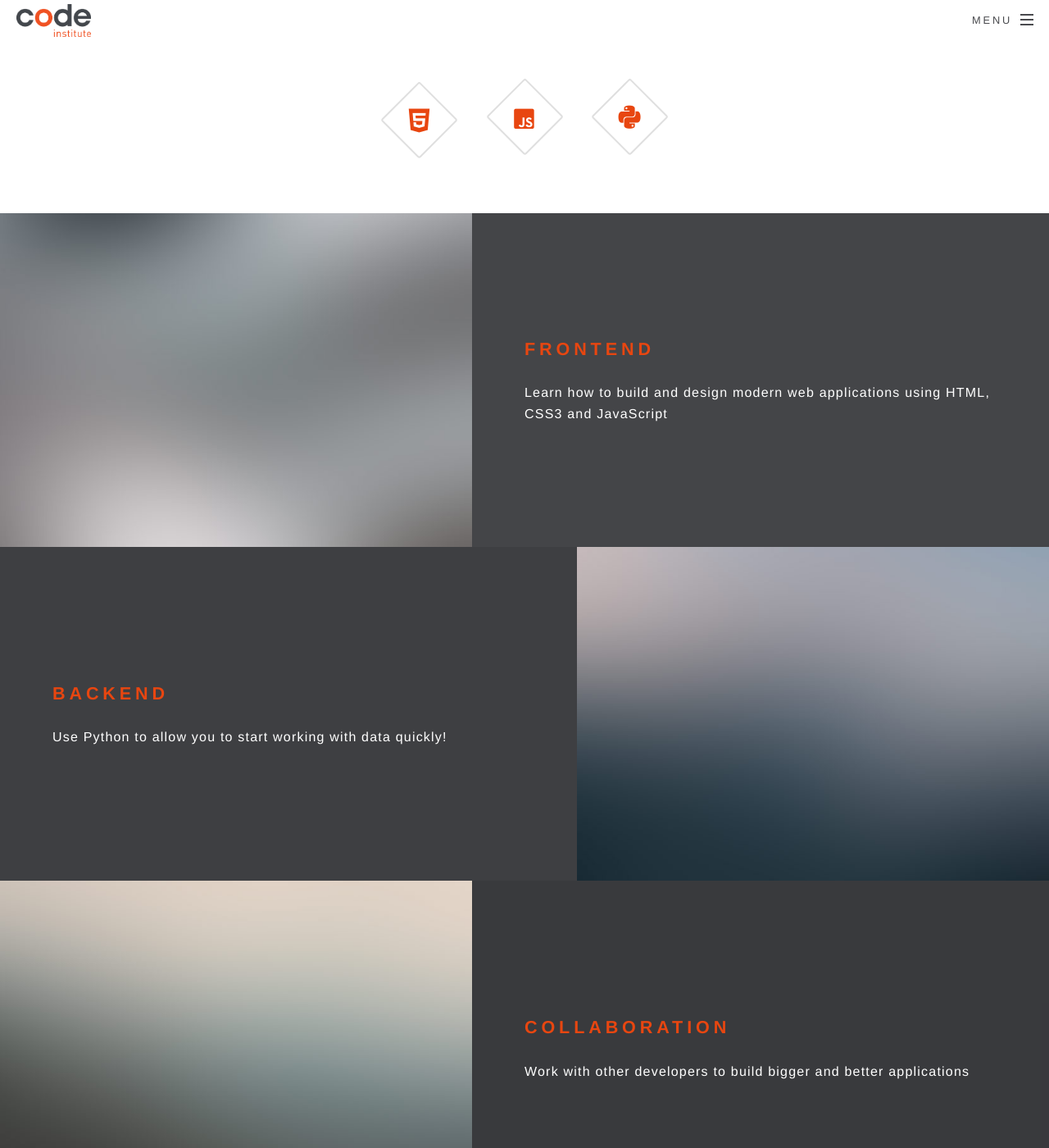
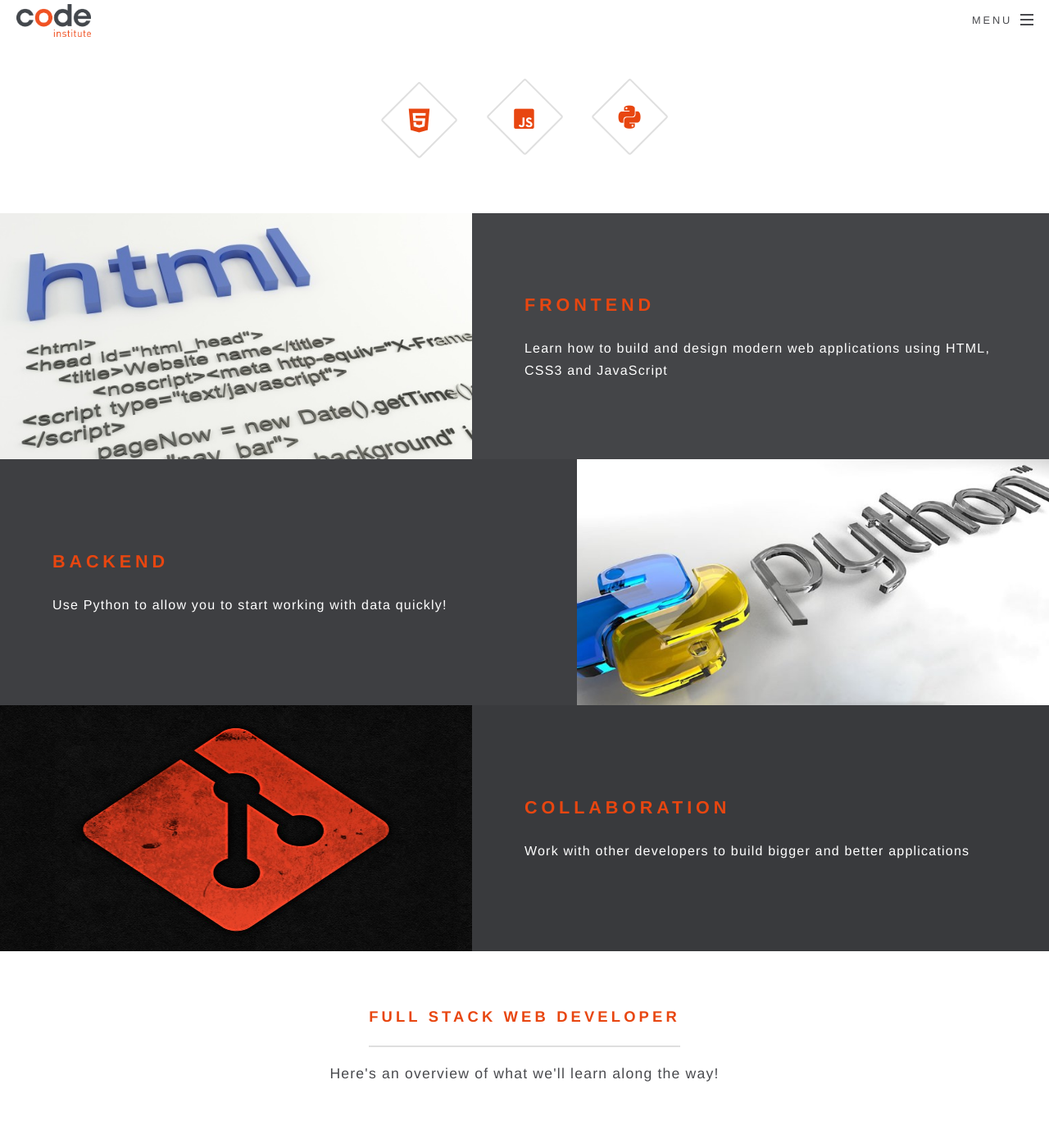
Before and after one commit to Code-Institute-Org/Full-Stack-Web-Developer-Stream-0, a Jekyll site: the page built from index.html, in a window 1280 px wide and 1400 px high, scrolled down 810 px. Shown: the whole window at 82% size. Built offline with Jekyll 4.4.1, drawn with Linux system fonts in a browser that asks for light colours.

Commit message:
Added new images

```diff
--- a/_sass/libs/_vars.scss
+++ b/_sass/libs/_vars.scss
@@ -91,10 +91,10 @@
 		),
 
 		accent5: (
-			bg:				#e84610,
+			bg:				#ffffff,
 			fg-bold:		#ffffff,
-			fg:				mix(#505393, #ffffff, 25%),
-			fg-light:		mix(#505393, #ffffff, 40%),
+			fg:				#494a4e,
+			fg-light:		#494a4e,
 			border:			rgba(0,0,0,0.125),
 			border-bg:		rgba(255,255,255,0.075),
 			border2:		rgba(0,0,0,0.25),
--- a/css/main.scss
+++ b/css/main.scss
@@ -906,17 +906,22 @@ $baseurl: '{{ site.baseurl }}/images';
 			text-align: left;
 			width: 50%;
 
-			@for $i from 1 through _misc(max-features) {
-				$j: 0.035 * $i;
-
-				&:nth-child(#{$i}) {
-					background-color: rgba(0,0,0, $j);
-				}
+
+			.icon {
+
+			}
+
+			h3 {
+				color: #e84610 !important;
+			}
+
+			p {
+				color: #494a4e;
 			}
 
 			&:before {
 				display: block;
-				color: _palette(accent2, bg);
+				color: #e84610 !important;
 				position: absolute;
 				left: 1.75em;
 				top: 2.75em;
@@ -978,6 +983,10 @@ $baseurl: '{{ site.baseurl }}/images';
 			img {
 				border-radius: 0;
 				width: 100%;
+				max-height: 300px;
+				display: block;
+				width: 100%;
+				height: auto;
 			}
 		}
 
--- a/index.html
+++ b/index.html
@@ -31,19 +31,19 @@ layout: default
 				<!-- Two -->
 					<section id="two" class="wrapper alt style2">
 						<section class="spotlight">
-							<div class="image"><img src="images/pic01.jpg" alt="" /></div><div class="content">
+							<div class="image"><img src="assets/html-on-sheet.jpg" style="width:100%; height:100%; " alt="" /></div><div class="content">
 								<h2>Frontend</h2>
 								<p>Learn how to build and design modern web applications using HTML, CSS3 and JavaScript</p>
 							</div>
 						</section>
 						<section class="spotlight">
-							<div class="image"><img src="images/pic02.jpg" alt="" /></div><div class="content">
+							<div class="image"><img src="assets/python.jpg" alt="" /></div><div class="content">
 								<h2>Backend</h2>
 								<p>Use Python to allow you to start working with data quickly!</p>
 							</div>
 						</section>
 						<section class="spotlight">
-							<div class="image"><img src="images/pic03.jpg" alt="" /></div><div class="content">
+							<div class="image"><img src="assets/git-img.png" height="250" alt="" /></div><div class="content">
 								<h2>Collaboration</h2>
 								<p>Work with other developers to build bigger and better applications</p>
 							</div>
```
Also changed, not shown: assets/git-img.png (added), assets/html-on-sheet.jpg (added), assets/python.jpg (added), 5 other files.
